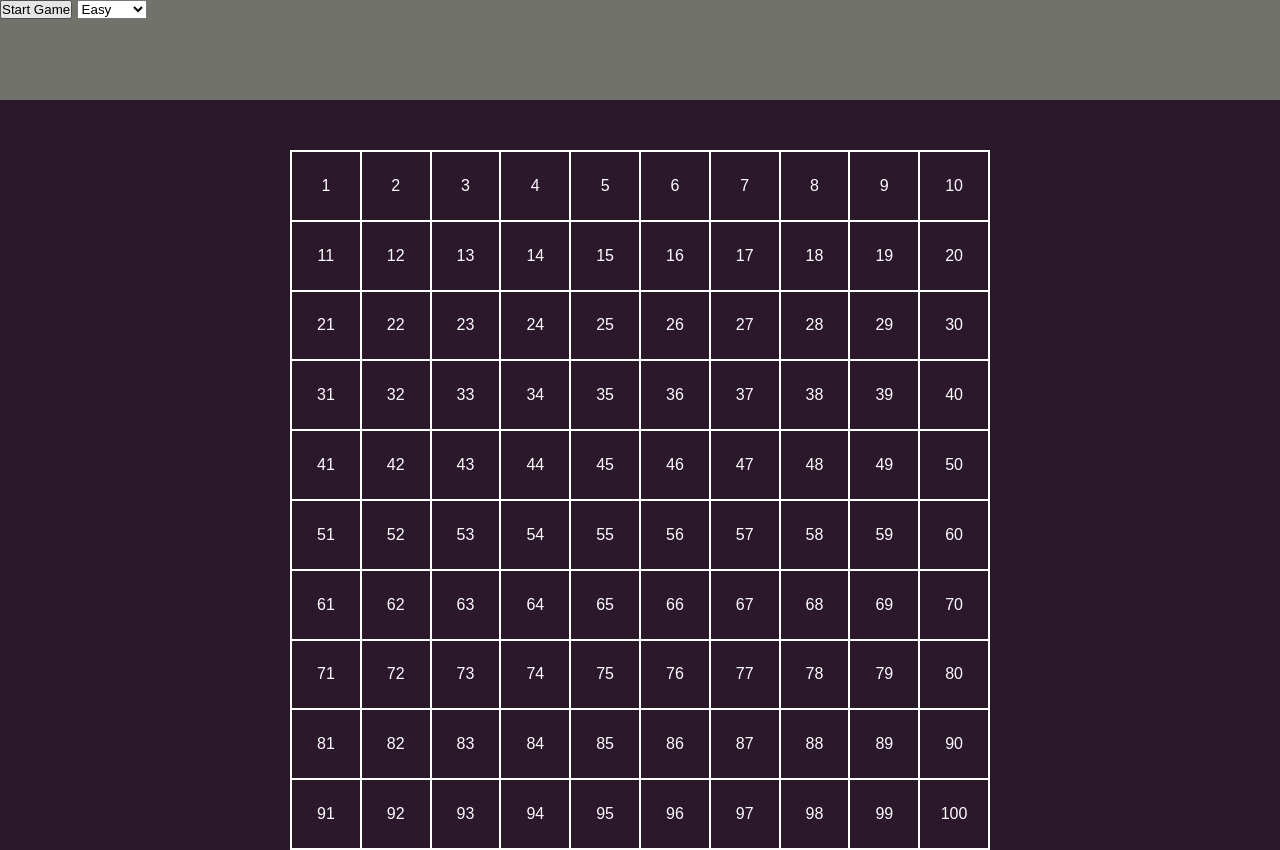
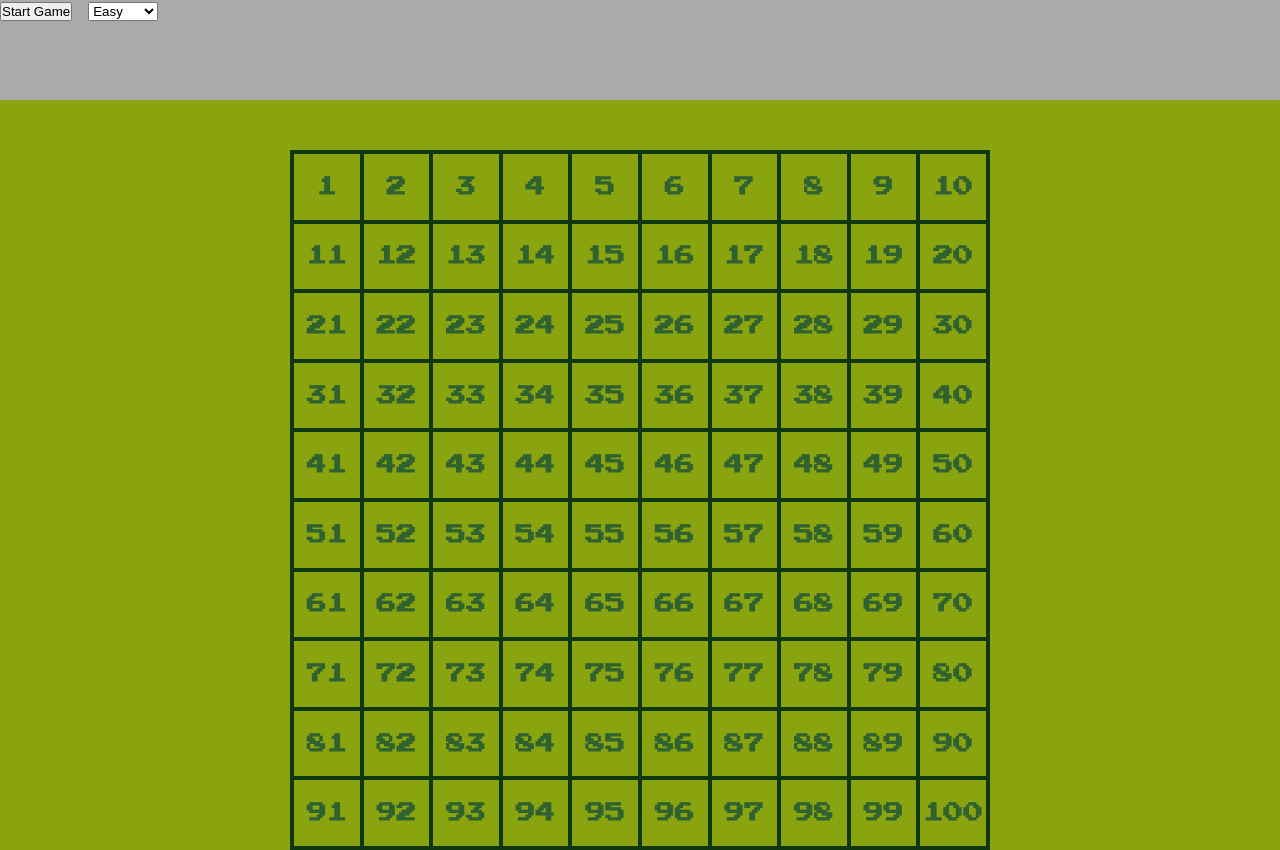
Before and after one commit to Vegadrone/js-campominato-grid, a plain HTML site: page index.html in a window 1280 px wide. Drawn offline with Linux system fonts and the light colour scheme.

Commit message:
Update: modify css the grid now has gameboy palette

```diff
--- a/CSS/style.css
+++ b/CSS/style.css
@@ -5,14 +5,15 @@
 }
 
 header {
-    background-color: #717269;
+    background-color:#aaaaaa;
     height: 100px;
 }
 
 
 body {
-    background-color: #2b182b;
-    font-family: sans-serif;
+    background-color: #89a40f;
+    font-family: 'Press Start 2P', cursive;
+
 }
 
 .clear-fix::after{
@@ -32,14 +33,21 @@ body {
     float: left;
     width: calc(100% / 10);
     height: calc(100% / 10);
-    color: #fff;
+    color: #306230;
     display: flex;
     justify-content: center;
     align-items: center;
     text-align: center;
+    font-size: 1.25rem;
+    font-weight: bold;
 }
 
 .cells-container,
 .cell {
-    border: 1px solid white;
+    border: 2px solid #0f380f;
 }
+
+.active {
+    background-color: #306230;
+    color: #89a40f;
+}
--- a/JS/script.js
+++ b/JS/script.js
@@ -28,14 +28,17 @@
 
 const startGameBtn = document.getElementById('start-game-btn');
 const cellsWrapper = document.getElementById('cells-wrapper');
-
+let cellCreatedElement;
 function generateCells (){
     for (let i = 1; i < 100 + 1; i++) {
-        const cellCreatedElement = document.createElement('div');
+        let cellCreatedElement = document.createElement('div');
         cellCreatedElement.classList.add('cell');
         cellCreatedElement.innerHTML = i;
         cellsWrapper.append(cellCreatedElement);
     }
+    console.log(cellCreatedElement)
 }
+console.log(cellCreatedElement)
+
 
 generateCells()
--- a/index.html
+++ b/index.html
@@ -4,6 +4,11 @@
     <meta charset="UTF-8">
     <meta http-equiv="X-UA-Compatible" content="IE=edge">
     <meta name="viewport" content="width=device-width, initial-scale=1.0">
+<!-- GOOGLE FONTS IMPORT -->
+    <link rel="preconnect" href="https://fonts.googleapis.com">
+    <link rel="preconnect" href="https://fonts.gstatic.com" crossorigin>
+    <link href="https://fonts.googleapis.com/css2?family=Press+Start+2P&display=swap" rel="stylesheet">
+<!-- MY STYLE -->
     <link rel="stylesheet" href="./CSS/style.css">
     <title>Boolean - Campo Minato</title>
 </head>
```
